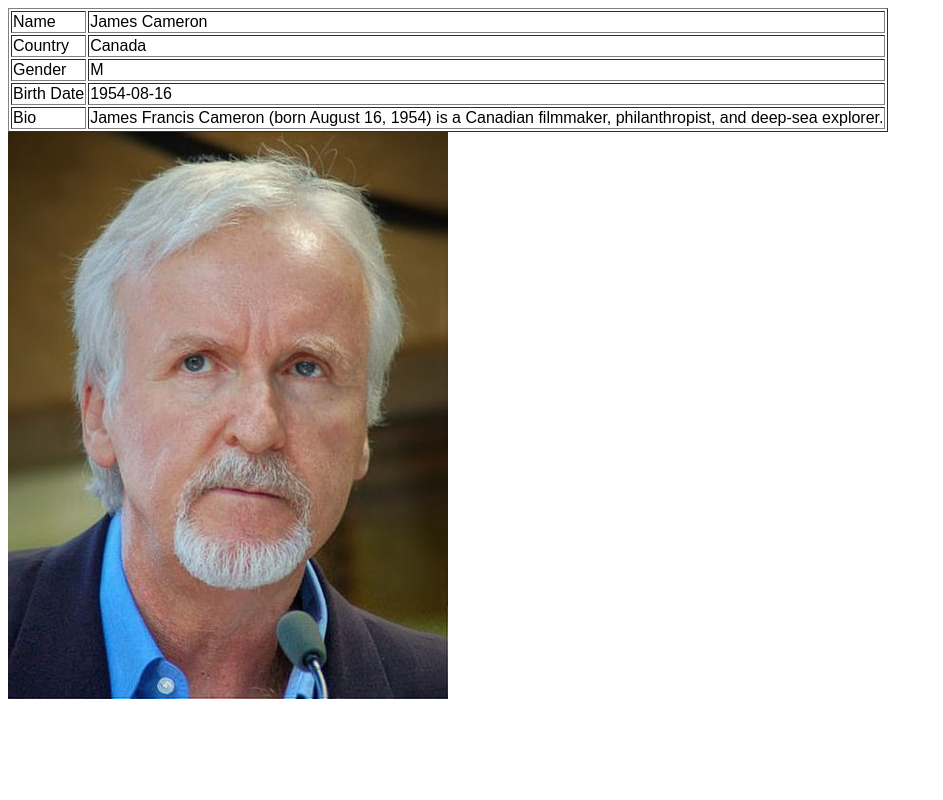
After one commit to JinhaoLei/w4111_project1, a Flask app: page /people?id=0 in a window 1280 px wide. The commit adds this page. Shown: the whole page, without its empty margins (0-943 px from the left). Run offline with Flask 2, Linux system fonts and the light colour scheme; parts of the project's set-up code (start-up, migrations or seed data) failed here and were passed over.

Commit message:
add people page

```diff
--- a/server.py
+++ b/server.py
@@ -189,7 +189,8 @@ def movie():
   #      should be set as 0. 'num_like' and 'num_favor' should be set as their true numbers recored in our db.
   #Returns: A dict. Below is a hard-coded example.
 
-  context = {'id':'0','did':'0','name':'Avatar','duration':'178','color':'COLOR',\
+  context = {'id':'0','name':'Avatar','director':'James_Cameron', 'director_id':0, \
+  'stars':'CCH Pounder', 'stars_id':10, 'duration':'178','color':'COLOR',\
   'content_rating':'PG-13','year':'2009','language':'English','country':'USA',\
   'budget':'237000000','gross':'760505847','score':'7.9',\
   'imdb_link':'http://www.imdb.com/title/tt0499549/?ref_=fn_tt_tt_1',\
@@ -226,6 +227,24 @@ def movie():
   comments = [{'user_name':'leijh', 'time':'2018-10-01 15:39:20', 'content':'I like this movie.'},{'user_name':'leijh2', 'time':'2018-10-01 15:44:20', 'content':'I don\'t like this movie.'}]
 
   return render_template("movie.html", data=context, comments=comments)
+
+
+@app.route('/people', methods=['GET'])
+def people():
+
+  id = int(request.values.get("id"))
+
+  #TODO: This route needs to get the detailed information for a person and display it.
+  #      Given the people id above, you should return some attributes of this person like the example below.
+  #Returns: A dict. Below is a hard-coded example.
+
+  context = {'id':'0','name':'James Cameron','country':'Canada','gender':'M',\
+  'birth_date':'1954-08-16','profile_pic':'James_Cameron.jpg',\
+  'bio':'James Francis Cameron (born August 16, 1954) is a Canadian filmmaker, philanthropist, and deep-sea explorer.'
+  }
+
+  return render_template("people.html", data=context)
+
 
 @app.route('/tologin')
 def do_admin_login():
--- /dev/null
+++ b/templates/people.html
@@ -0,0 +1,45 @@
+<html>
+  <style>
+    body{
+      font-size: 15pt;
+      font-family: arial;
+    }
+  </style>
+
+
+<body>
+
+
+ <table border="1">
+  <tr>
+    <td>Name</td>
+    <td>{{data.name}}</td>
+  </tr>
+  <tr>
+    <td>Country</td>
+    <td>{{data.country}}</td>
+  </tr>
+  <tr>
+    <td>Gender</td>
+    <td>{{data.gender}}</td>
+  </tr>
+  <tr>
+    <td>Birth Date</td>
+    <td>{{data.birth_date}}</td>
+  </tr>
+  <tr>
+    <td>Bio</td>
+    <td>{{data.bio}}</td>
+  </tr>
+
+
+</table>
+<img src={{ url_for('static', filename = data.profile_pic) }} >
+
+</head>
+<body >
+
+</body>
+
+
+</html>
```
Also changed, not shown: templates/movie.html (+8 -0 lines), static/James_Cameron.jpg (added).
